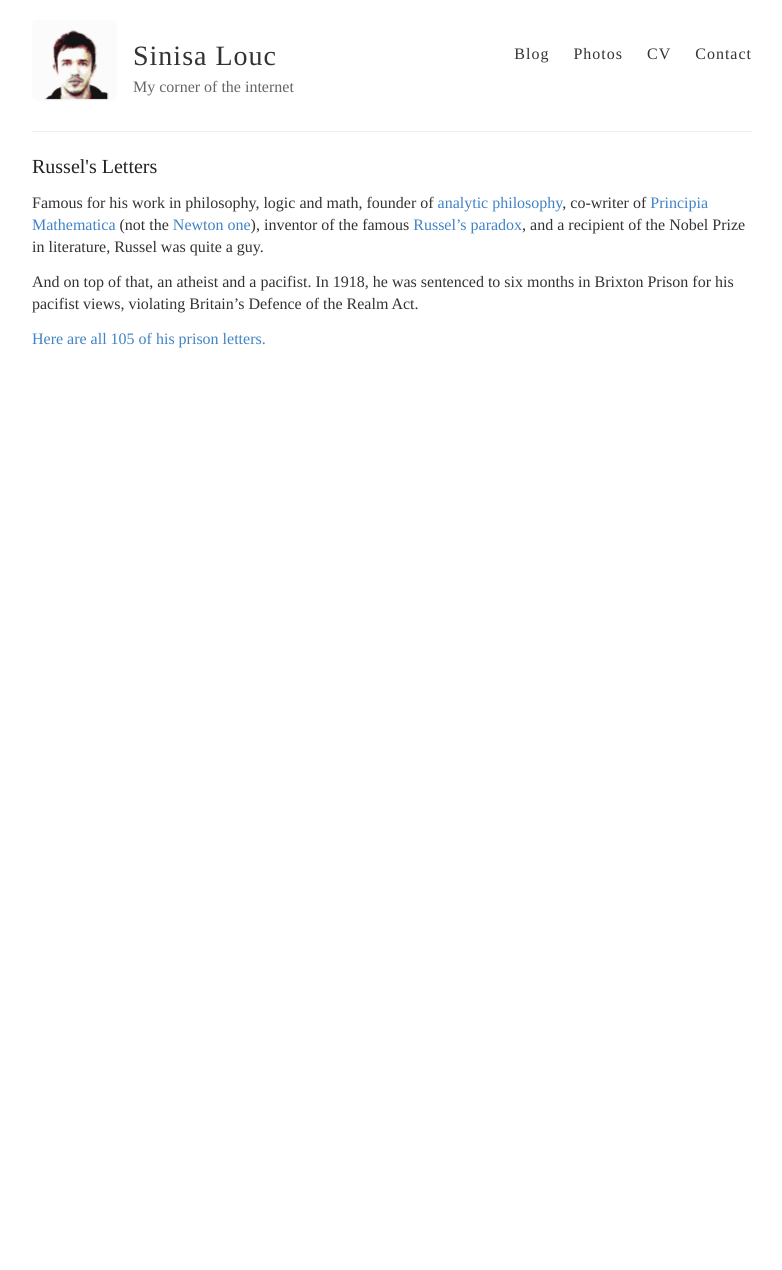
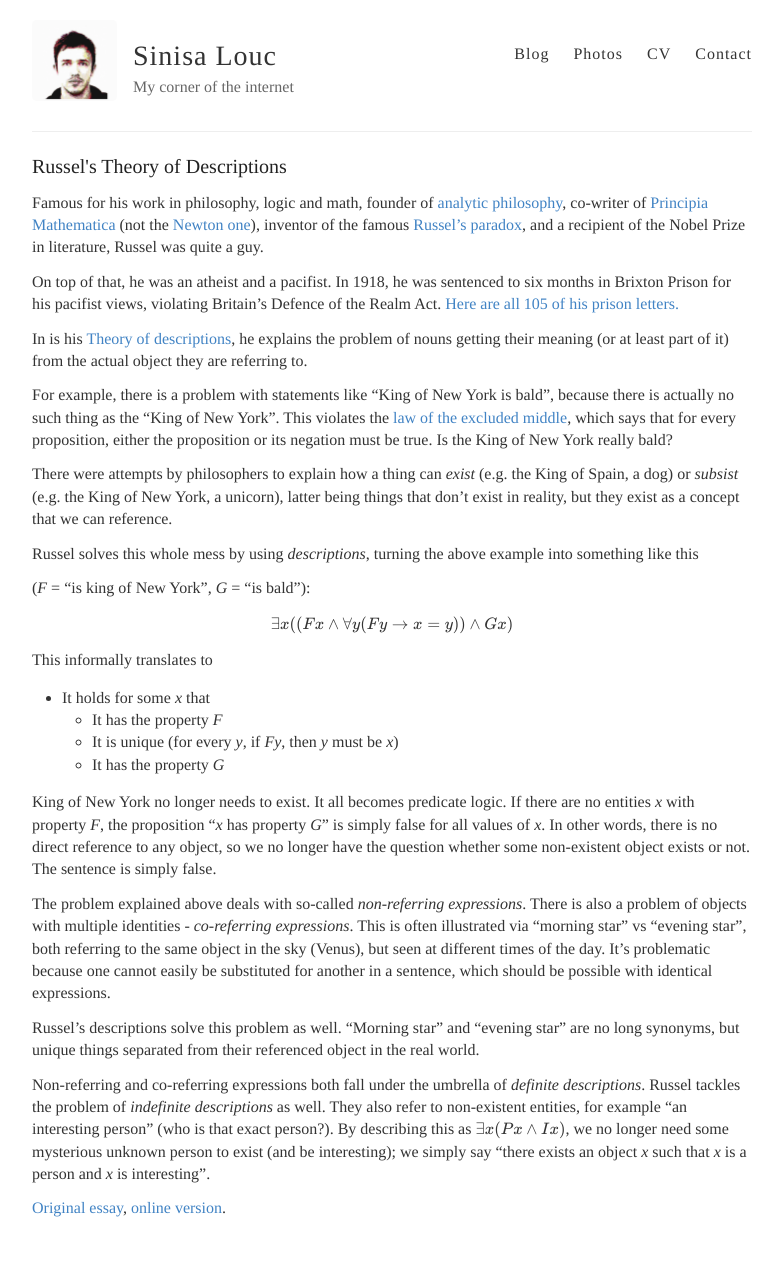
Before and after one commit to slouc/slouc.github.io, a Jekyll site: the page built from _posts/2024-03-17-Russel-letters.md, in a window 1280 px wide. Shown: the whole page, without its empty margins (248-1030 px from the left). Built offline with Jekyll 4.4.1, drawn with Linux system fonts in a browser that asks for light colours; formulas are drawn with MathJax 3; before the commit the page ends 900 px from its top, so only the background shows below that.

Commit message:
update russel descriptions

```diff
--- a/_posts/2024-03-17-Russel-letters.md
+++ b/_posts/2024-03-17-Russel-letters.md
@@ -1,6 +1,6 @@
 ---
 layout: post
-title: Russel's Letters
+title: Russel's Theory of Descriptions
 ---
 
 Famous for his work in philosophy, logic and math, founder of
@@ -10,8 +10,57 @@ co-writer of [Principia Mathematica](https://en.wikipedia.org/wiki/Principia_Mat
 inventor of the famous [Russel's paradox](https://en.wikipedia.org/wiki/Russell%27s_paradox), and a recipient
 of the Nobel Prize in literature, Russel was quite a guy.
 
-And on top of that, an atheist and a pacifist.
+On top of that, he was an atheist and a pacifist.
 In 1918, he was sentenced to six months in Brixton Prison for his pacifist views, violating
 Britain's Defence of the Realm Act.
+[Here are all 105 of his prison letters.](https://russell-letters.mcmaster.ca/letters)
 
-[Here are all 105 of his prison letters.](https://russell-letters.mcmaster.ca/letters)
+In is his [Theory of descriptions](https://en.wikipedia.org/wiki/Theory_of_descriptions), he explains the
+problem of nouns getting their meaning (or at least part of it) from the actual object they are referring to.
+
+For example, there is a problem with statements like "King of New York is bald", because there is actually no such thing
+as the "King of New York". This violates the
+[law of the excluded middle](https://en.wikipedia.org/wiki/Law_of_excluded_middle), which says that
+for every proposition, either the proposition or its negation must be true. Is the King of New York really bald?
+
+There were attempts by philosophers to explain how a thing can *exist* (e.g. the King of Spain, a dog) or *subsist*
+(e.g. the King of New York, a unicorn), latter being  things that don't exist in reality, but they exist as
+a concept that we can reference.
+
+Russel solves this whole mess by using *descriptions*, turning the above example into something like this
+
+(*F* = "is king of New York", *G* = "is bald"):
+
+$$
+\exists x((Fx \wedge \forall y (Fy \rightarrow x = y)) \wedge Gx)
+$$
+
+This informally translates to
+- It holds for some *x* that
+    - It has the property *F*
+    - It is unique (for every *y*, if *Fy*, then *y* must be *x*)
+    - It has the property *G*
+
+King of New York no longer needs to exist. It all becomes predicate logic.
+If there are no entities *x* with property *F*,
+the proposition "*x* has property *G*" is simply false for all values of *x*.
+In other words, there is no direct reference to any object, so we no longer have the question whether some non-existent
+object exists or not. The sentence is simply false.
+
+The problem explained above deals with so-called *non-referring expressions*. There is also a problem of
+objects with multiple identities - *co-referring expressions*.
+This is often illustrated via "morning star" vs "evening star", both referring
+to the same object in the sky (Venus), but seen at different times of the day. It's problematic because one
+cannot easily be substituted for another in a sentence, which should be possible with identical expressions.
+
+Russel's descriptions solve this problem as well. "Morning star" and "evening star" are no long synonyms, but
+unique things separated from their referenced object in the real world.
+
+Non-referring and co-referring expressions both fall under the umbrella of *definite descriptions*. Russel
+tackles the problem of *indefinite descriptions* as well. They also refer to non-existent entities,
+for example "an interesting person" (who is that exact person?).
+By describing this as $\exists x(Px \wedge Ix)$,
+we no longer need some mysterious unknown person to exist (and be interesting); we simply
+say "there exists an object *x* such that *x* is a person and *x* is interesting".
+
+[Original essay](https://zenodo.org/records/1431813), [online version](http://bactra.org/Russell/denoting/).
```
